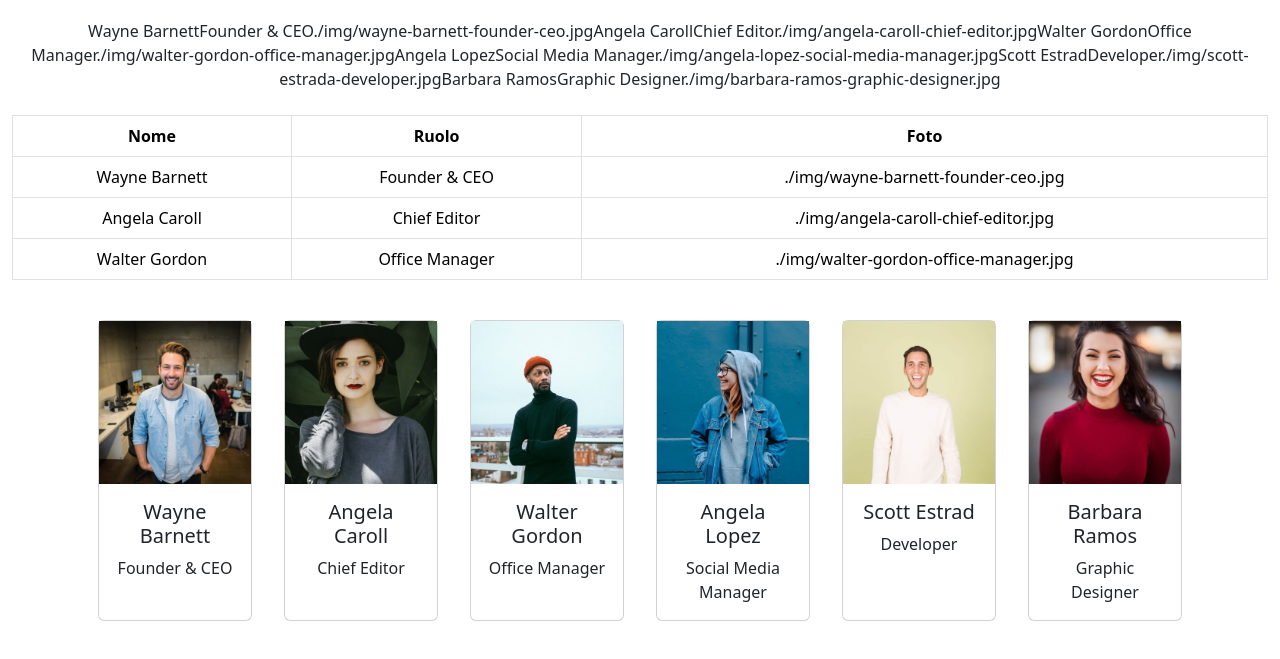
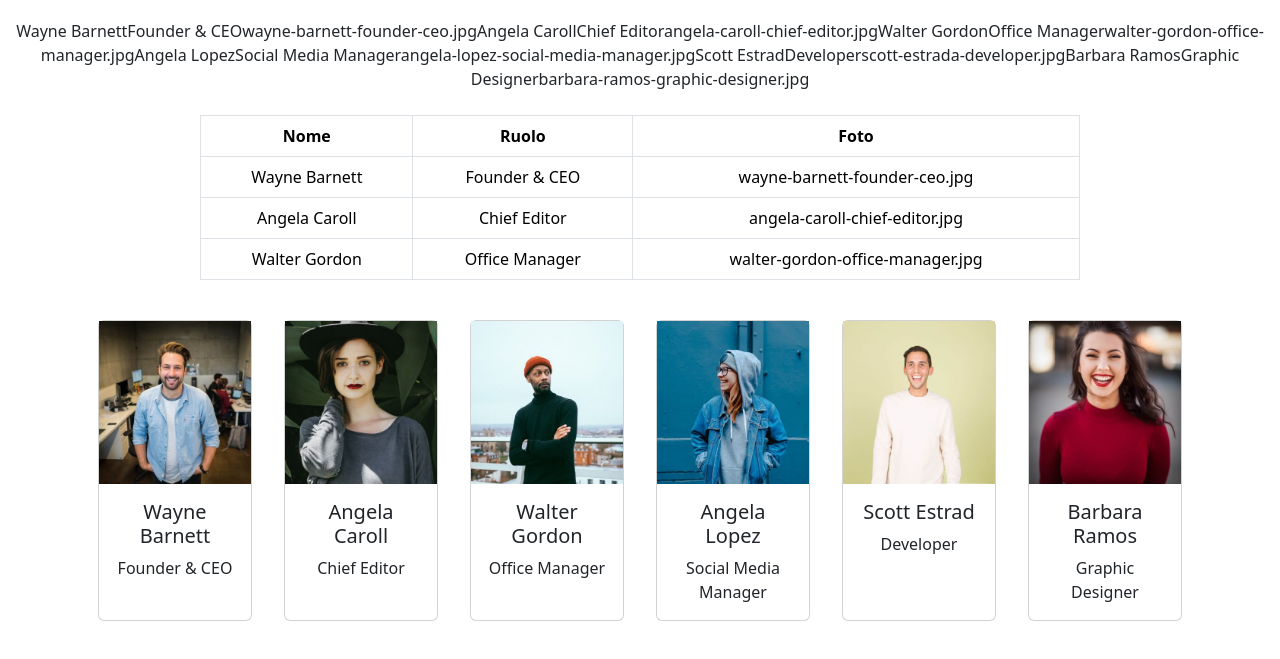
Before and after one commit to StefanoMela/js-our-team, a plain HTML site: page index.html in a window 1280 px wide. Shown: the part 77-736 px from the top of the page. Drawn offline with nearby package versions, Linux system fonts and the light colour scheme.

Commit message:
small adjs + path correction

```diff
--- a/CSS/style.css
+++ b/CSS/style.css
@@ -1,3 +1,9 @@
 #main-container {
     margin: 0 auto;
 }
+
+.table {
+
+    max-width: 70%;
+    margin: 0 auto;
+}
--- a/JS/script.js
+++ b/JS/script.js
@@ -21,37 +21,37 @@ const team = [
     {
         nome: "Wayne Barnett",
         ruolo: "Founder & CEO",
-        foto: "./img/wayne-barnett-founder-ceo.jpg",
+        foto: "wayne-barnett-founder-ceo.jpg",
     },
 
     {
         nome: "Angela Caroll",
         ruolo: "Chief Editor",
-        foto: "./img/angela-caroll-chief-editor.jpg",
+        foto: "angela-caroll-chief-editor.jpg",
     },
 
     {
         nome: "Walter Gordon",
         ruolo: "Office Manager",
-        foto: "./img/walter-gordon-office-manager.jpg",
+        foto: "walter-gordon-office-manager.jpg",
     },
 
     {
         nome: "Angela Lopez",
         ruolo: "Social Media Manager",
-        foto: "./img/angela-lopez-social-media-manager.jpg",
+        foto: "angela-lopez-social-media-manager.jpg",
     },
 
     {
         nome: "Scott Estrad",
         ruolo: "Developer",
-        foto: "./img/scott-estrada-developer.jpg",
+        foto: "scott-estrada-developer.jpg",
     },
 
     {
         nome: "Barbara Ramos",
         ruolo: "Graphic Designer",
-        foto: "./img/barbara-ramos-graphic-designer.jpg",
+        foto: "barbara-ramos-graphic-designer.jpg",
     }
 ];
 
@@ -67,13 +67,14 @@ const containerToWrite = document.getElementById("main-container");
 for (let i = 0; i < team.length; i++) {
 
     console.log(team[i]);
+
     stringToWrite.innerText += team[i].nome;
     stringToWrite.innerText += team[i].ruolo;
     stringToWrite.innerText += team[i].foto;
 
     containerToWrite.innerHTML += `
-    <div class="card m-3" style="width: 18rem;">
-        <img src="${team[i].foto}">
+    <div class="card m-3">
+        <img src="./img/${team[i].foto}">
             <div class="card-body">
                 <h5 class="card-title">${team[i].nome}</h5>
                     <p class="card-text">${team[i].ruolo}</p>
```
